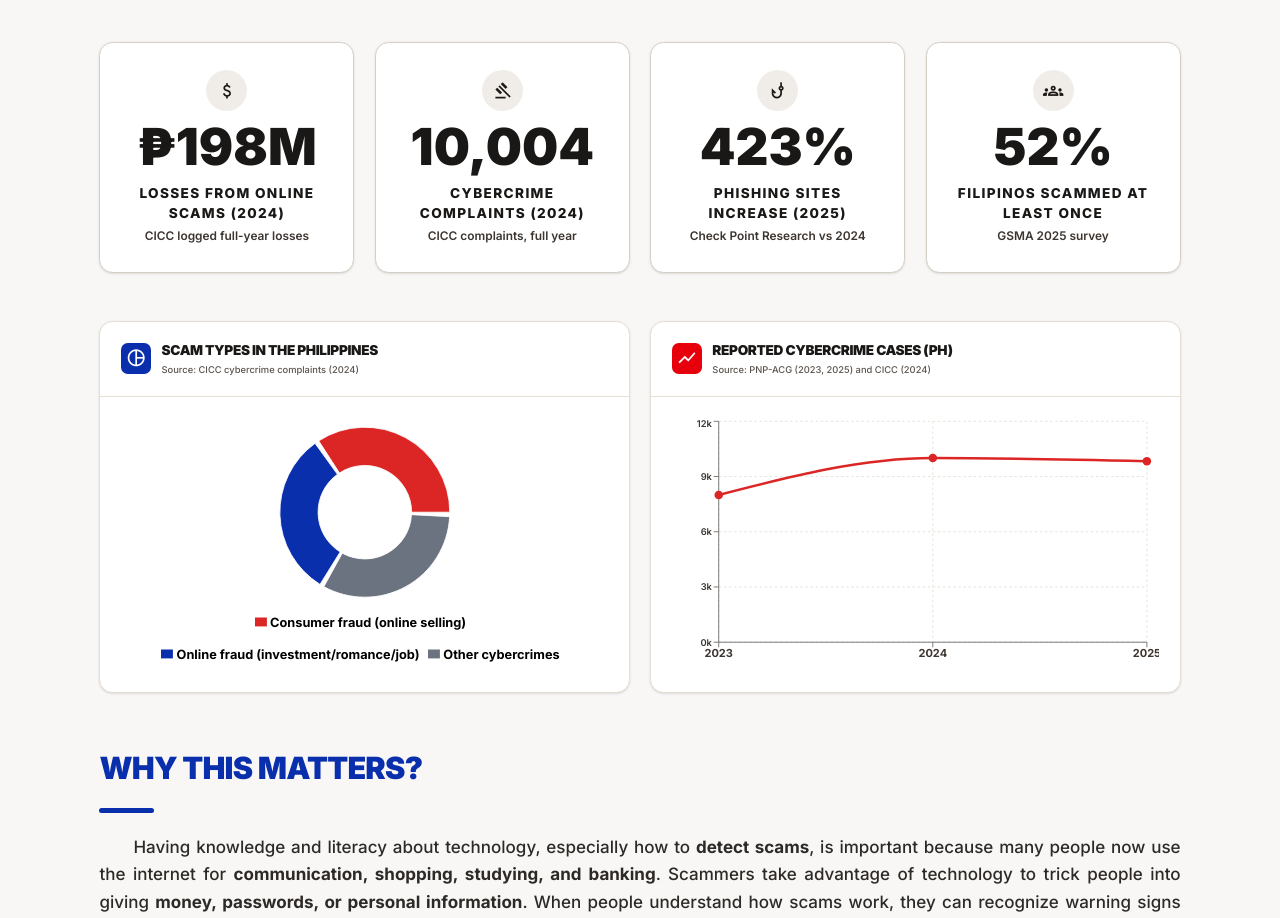
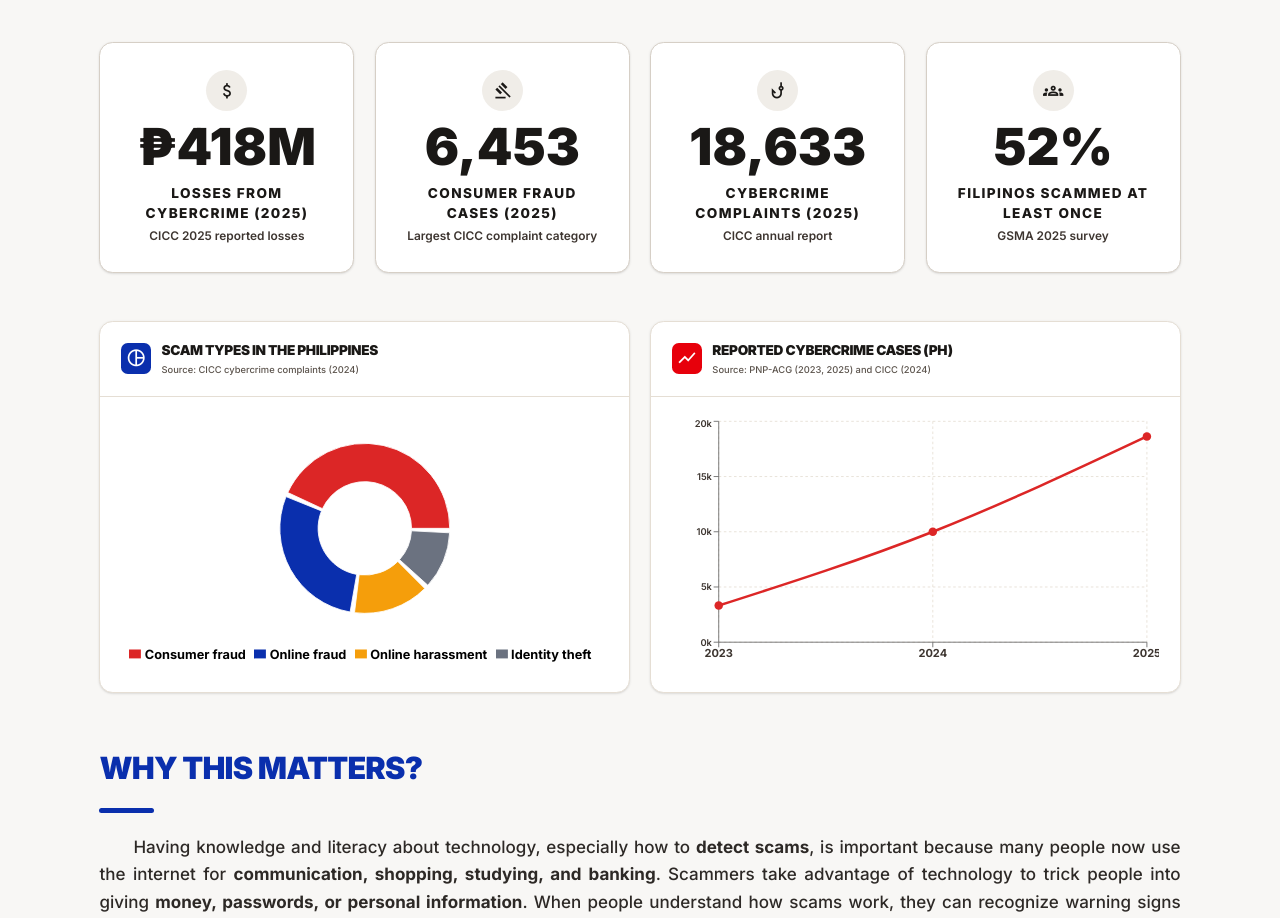
Before and after one commit to alxxrzfyr/final-proof-web, a React (Vite) app: page / in a window 1280 px wide. Shown: the part 2180-3098 px from the top of the page. Built offline with nearby package versions, Linux system fonts and the light colour scheme; a web font is replaced by a local one.

Commit message:
Update threat statistics and data for 2025

```diff
--- a/src/components/data.ts
+++ b/src/components/data.ts
@@ -7,22 +7,22 @@
 // ═══════════════════════════════════════════════════════════════
 export const threatStats = [
   {
-    label: 'Losses from online scams (2024)',
-    value: '₱198M',
+    label: 'Losses from cybercrime (2025)',
+    value: '₱418M',
     color: 'text-red-400',
-    sublabel: 'CICC logged full-year losses',
+    sublabel: 'CICC 2025 reported losses',
   },
   {
-    label: 'Cybercrime complaints (2024)',
-    value: '10,004',
+    label: 'Consumer fraud cases (2025)',
+    value: '6,453',
     color: 'text-yellow-400',
-    sublabel: 'CICC complaints, full year',
+    sublabel: 'Largest CICC complaint category',
   },
   {
-    label: 'Phishing sites increase (2025)',
-    value: '423%',
+    label: 'Cybercrime complaints (2025)',
+    value: '18,633',
     color: 'text-red-400',
-    sublabel: 'Check Point Research vs 2024',
+    sublabel: 'CICC annual report',
   },
   {
     label: 'Filipinos scammed at least once',
@@ -33,15 +33,32 @@ export const threatStats = [
 ];
 
 export const pieData = [
-  { name: 'Consumer fraud (online selling)', value: 35, color: '#dc2626' },
-  { name: 'Online fraud (investment/romance/job)', value: 32, color: '#0a2fad' },
-  { name: 'Other cybercrimes', value: 33, color: '#6b7280' },
+  {
+    name: 'Consumer fraud',
+    value: 6453,
+    color: '#dc2626',
+  },
+  {
+    name: 'Online fraud',
+    value: 4243,
+    color: '#0a2fad',
+  },
+  {
+    name: 'Online harassment',
+    value: 2160,
+    color: '#f59e0b',
+  },
+  {
+    name: 'Identity theft',
+    value: 1626,
+    color: '#6b7280',
+  },
 ];
 
 export const lineData = [
-  { year: '2023', cases: 8000 },
+  { year: '2023', cases: 3317 },
   { year: '2024', cases: 10004 },
-  { year: '2025', cases: 9834 },
+  { year: '2025', cases: 18633 },
 ];
 
 export const quickJumpPills = [
```
